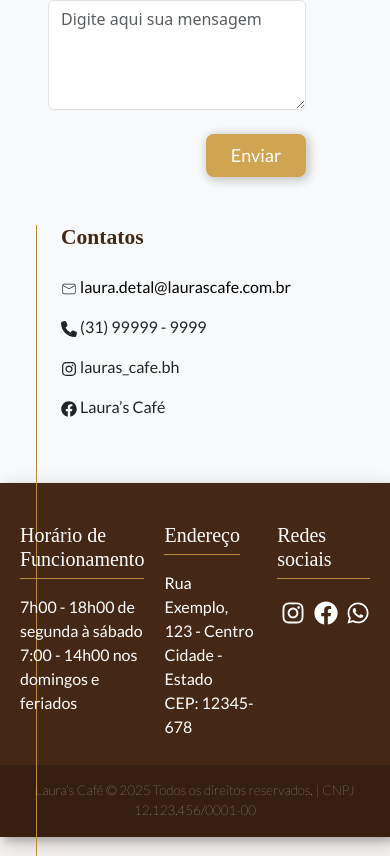
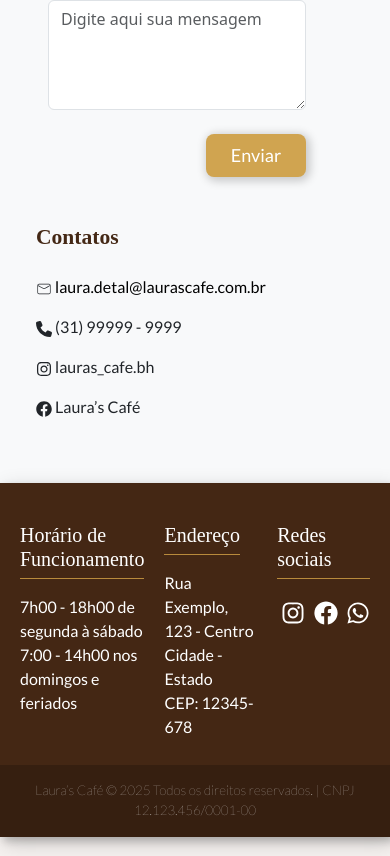
Before and after one commit to LucasLeme04/laura-cafe, a React (Vite) app in the folder lauras-cafe/: page / in a window 390 px wide. Shown: the part 4218-5074 px from the top of the page. Built offline with nearby package versions, Linux system fonts and the light colour scheme.

Commit message:
Adicionando responsividade na borda

```diff
--- a/lauras-cafe/src/App.css
+++ b/lauras-cafe/src/App.css
@@ -223,9 +223,25 @@
     align-self: end;
 }
 
+.form-input {
+  margin-top: 15px;
+}
+
+/* Container das informações de contatos */
+.contact-info-aside {
+  margin-top: 10px;
+}
 
 /* Adiciona linha que separa os contatos do formulário */
 .border-left-custom {
   border-left: 1px solid #b88a3c;
   height: 80%;
 }
+
+/* Tira borda para caso a tela seja menor que 770px */
+@media (max-width: 770px) {
+  .border-left-custom {
+    border-left: none !important;
+    padding-left: 0 !important;
+  }
+}
```
